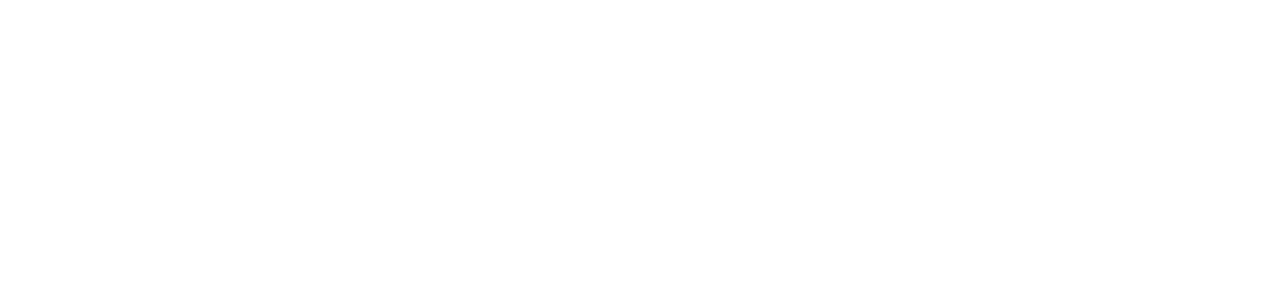
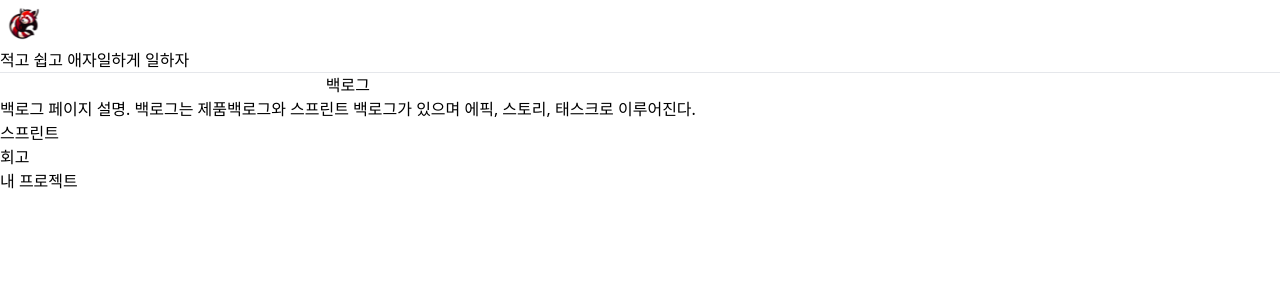
Before and after one commit to boostcampwm2023/web10-Lesser, a React (Vite) app in the folder FE/: page /backlog in a window 1280 px wide. Shown: the top 300 px of the page. Built offline with nearby package versions, Linux system fonts and the light colour scheme.

Commit message:
feat: [move-page] 사이드 네비게이션 바 컴포넌트 생성 후 구조 잡음
네비게이션 바 jsx 작성
로고 svg 추가

```diff
--- a/FE/src/App.tsx
+++ b/FE/src/App.tsx
@@ -1,5 +1,11 @@
+import SideNavigationBar from './components/backlog/SideNavigationBar';
+
 function App() {
-  return <></>;
+  return (
+    <>
+      <SideNavigationBar />
+    </>
+  );
 }
 
 export default App;
--- /dev/null
+++ b/FE/src/components/backlog/SideNavigationBar.tsx
@@ -0,0 +1,70 @@
+import lesserLogo from '../../assets/icons/lesserLogo.svg';
+
+interface NavigationInformation {
+  pageName: string;
+  description?: string;
+  pageURI: string;
+}
+
+interface NavigationButtonProps extends NavigationInformation {
+  currentURI: string;
+}
+
+const navigationInformation: NavigationInformation[] = [
+  {
+    pageName: '백로그',
+    pageURI: 'backlog',
+    description:
+      '백로그 페이지 설명. 백로그는 제품백로그와 스프린트 백로그가 있으며 에픽, 스토리, 태스크로 이루어진다.',
+  },
+  {
+    pageName: '스프린트',
+    pageURI: 'sprint',
+    description:
+      '스프린트 페이지 설명. 스프린트 시작하면 칸반보드를 확인할 수 있고, 드래그 앤 드롭을 이용해 티켓을 옮길 수 있다.',
+  },
+  {
+    pageName: '회고',
+    pageURI: 'retrospect',
+    description: '회고하는 페이지 설명. 스프린트 백로그 태스트 상태 분석, 번다운 차트, 회고 글 작성 칸이 있을 예정',
+  },
+  {
+    pageName: '내 프로젝트',
+    pageURI: 'projects',
+  },
+];
+
+const NavigationButton = ({ pageName, description, pageURI, currentURI }: NavigationButtonProps) => (
+  <button>
+    <p>{pageName}</p>
+    {currentURI === pageURI && <p>{description}</p>}
+  </button>
+);
+
+const SideNavigationBar = () => {
+  const currentURI = 'backlog';
+  return (
+    <nav>
+      <div>
+        <img src={lesserLogo} alt="로고" />
+        <p>적고 쉽고 애자일하게 일하자</p>
+      </div>
+      <hr />
+      <ul>
+        {navigationInformation.map(({ pageName, description, pageURI }) => (
+          <li>
+            <NavigationButton
+              key={pageName}
+              pageName={pageName}
+              description={description}
+              pageURI={pageURI}
+              currentURI={currentURI}
+            />
+          </li>
+        ))}
+      </ul>
+    </nav>
+  );
+};
+
+export default SideNavigationBar;
```
Also changed, not shown: FE/src/assets/icons/lesserLogo.svg (added).
